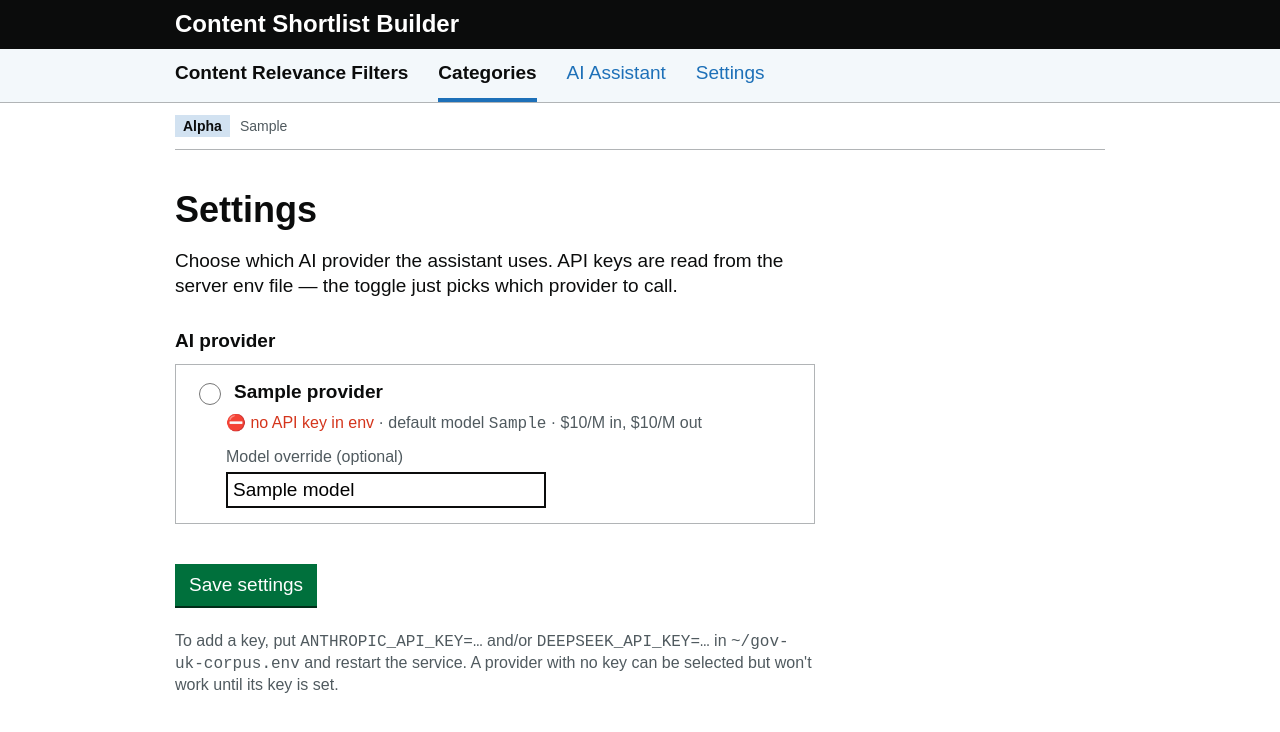
After one commit to Underwoodt/gov-uk-corpus, a FastAPI app: template webapp/templates/settings.html in a window 1280 px wide. The commit adds this page. Shown: the top 732 px of the page. Run offline with FastAPI, Linux system fonts and the light colour scheme; the template is opened without the code that fills it: most values are stand-ins (such as "Sample title", 1, 10 or a date in 2020).

Commit message:
Add Settings page to switch AI provider (Anthropic / DeepSeek)
New Settings nav item + /settings page: pick the AI provider in the UI, stored in
a new app_settings table (settings.py). Provider presets in code; keys from env,
with the page showing which providers have a key. Optional per-provider model
override. The assistant resolves the active provider per request.

Co-Authored-By: Claude Opus 4.8 <noreply@anthropic.com>

```diff
--- a/govuk_corpus/schema.sql
+++ b/govuk_corpus/schema.sql
@@ -122,6 +122,12 @@ CREATE TABLE IF NOT EXISTS organisation_hierarchy (
 CREATE INDEX IF NOT EXISTS idx_org_hier_parent ON organisation_hierarchy(parent_slug);
 CREATE INDEX IF NOT EXISTS idx_org_hier_child  ON organisation_hierarchy(child_slug);
 
+-- Small key/value app settings (e.g. which AI provider the UI uses).
+CREATE TABLE IF NOT EXISTS app_settings (
+    key   TEXT PRIMARY KEY,
+    value TEXT
+);
+
 -- Per-page funnel audit for a category. Starting point is the organisation
 -- filter (so we never log the whole corpus): every row passed the org filter,
 -- and `outcome` says where it then dropped, or that it was included.
--- a/govuk_corpus/schema_pg.sql
+++ b/govuk_corpus/schema_pg.sql
@@ -108,6 +108,12 @@ CREATE TABLE IF NOT EXISTS organisation_hierarchy (
 CREATE INDEX IF NOT EXISTS idx_org_hier_parent ON organisation_hierarchy(parent_slug);
 CREATE INDEX IF NOT EXISTS idx_org_hier_child  ON organisation_hierarchy(child_slug);
 
+-- Small key/value app settings (e.g. which AI provider the UI uses).
+CREATE TABLE IF NOT EXISTS app_settings (
+    key   text PRIMARY KEY,
+    value text
+);
+
 -- Per-page funnel audit for a category (starting point = organisation filter).
 CREATE TABLE IF NOT EXISTS category_audit (
     category_id  bigint NOT NULL,
--- a/webapp/app.py
+++ b/webapp/app.py
@@ -32,7 +32,7 @@ from starlette.concurrency import run_in_threadpool
 
 from govuk_corpus import audit
 from govuk_corpus import categories as cat
-from govuk_corpus import orgs, shortlist
+from govuk_corpus import orgs, settings, shortlist
 from govuk_corpus.backend import db
 
 HERE = os.path.dirname(os.path.abspath(__file__))
@@ -144,35 +144,56 @@ def ctx(conn, request: Request, **extra) -> dict:
 
 
 # ---- AI Assistant (temporary prototype) ---------------------------------
-# Uses the anthropic SDK. Defaults to the real Claude API; point AI_BASE_URL at
-# any Anthropic-compatible endpoint (e.g. DeepSeek's) to switch provider.
-#   Key:  ANTHROPIC_API_KEY | AI_API_KEY | DEEPSEEK_API_KEY  (first set wins)
-#   AI_BASE_URL  empty => Anthropic default (api.anthropic.com); set to override
-#   AI_MODEL     default claude-haiku-4-5 (fast + cheap)
-#   AI_PRICE_*   USD per 1M tokens (defaults ~ Claude Haiku; override per model)
-AI_BASE_URL = os.getenv("AI_BASE_URL", "").strip()
-AI_MODEL = os.getenv("AI_MODEL", "claude-haiku-4-5-20251001")
-AI_PRICE_INPUT_PER_M = float(os.getenv("AI_PRICE_INPUT_PER_M", "1.0"))
-AI_PRICE_OUTPUT_PER_M = float(os.getenv("AI_PRICE_OUTPUT_PER_M", "5.0"))
+# Provider is chosen in the UI (Settings page) and stored in app_settings.
+# API keys still come from env; the toggle just picks which provider to use.
+PROVIDERS = {
+    "anthropic": {"label": "Anthropic (Claude)", "base_url": "",
+                  "model": "claude-haiku-4-5-20251001",
+                  "key_envs": ("ANTHROPIC_API_KEY", "AI_API_KEY"),
+                  "price_in": 1.0, "price_out": 5.0},
+    "deepseek": {"label": "DeepSeek", "base_url": "https://api.deepseek.com/anthropic",
+                 "model": "deepseek-chat",
+                 "key_envs": ("DEEPSEEK_API_KEY", "AI_API_KEY"),
+                 "price_in": 0.27, "price_out": 1.10},
+}
+DEFAULT_PROVIDER = "anthropic"
 
 
-def _ai_reply(system: str, prompt: str) -> dict:
-    key = (os.getenv("ANTHROPIC_API_KEY") or os.getenv("AI_API_KEY")
-           or os.getenv("DEEPSEEK_API_KEY"))
-    if not key:
-        return {"error": "No API key set. Add ANTHROPIC_API_KEY to ~/gov-uk-corpus.env and restart."}
+def _provider_key(provider: str) -> Optional[str]:
+    for env in PROVIDERS[provider]["key_envs"]:
+        v = os.getenv(env)
+        if v:
+            return v
+    return None
+
+
+def _ai_config(conn) -> dict:
+    """Resolve the active AI provider config from settings + env."""
+    prov = settings.get_setting(conn, "ai_provider", os.getenv("AI_PROVIDER", DEFAULT_PROVIDER))
+    if prov not in PROVIDERS:
+        prov = DEFAULT_PROVIDER
+    p = PROVIDERS[prov]
+    model = settings.get_setting(conn, f"ai_model_{prov}", "") or p["model"]
+    return {"provider": prov, "label": p["label"], "base_url": p["base_url"], "model": model,
+            "key": _provider_key(prov), "has_key": _provider_key(prov) is not None,
+            "price_in": p["price_in"], "price_out": p["price_out"]}
+
+
+def _ai_reply(config: dict, system: str, prompt: str) -> dict:
+    if not config.get("key"):
+        return {"error": f"No API key set for {config['label']}. Add its key to "
+                f"~/gov-uk-corpus.env and restart, or pick a provider that has one in Settings."}
     try:
         import anthropic
     except Exception:
         return {"error": "The 'anthropic' package is not installed. Run: pip install -r requirements.txt"}
     try:
-        # Short timeout + no retries so a hang fails fast and visibly.
-        client_kwargs = dict(api_key=key, timeout=float(os.getenv("AI_TIMEOUT", "45")),
+        client_kwargs = dict(api_key=config["key"], timeout=float(os.getenv("AI_TIMEOUT", "45")),
                              max_retries=0)
-        if AI_BASE_URL:                      # empty => anthropic SDK default (Claude API)
-            client_kwargs["base_url"] = AI_BASE_URL
+        if config["base_url"]:               # empty => anthropic SDK default (Claude API)
+            client_kwargs["base_url"] = config["base_url"]
         client = anthropic.Anthropic(**client_kwargs)
-        kwargs = dict(model=AI_MODEL, max_tokens=1024,
+        kwargs = dict(model=config["model"], max_tokens=1024,
                       messages=[{"role": "user", "content": prompt}])
         if system.strip():
             kwargs["system"] = system.strip()
@@ -183,15 +204,14 @@ def _ai_reply(system: str, prompt: str) -> dict:
         out_tok = getattr(usage, "output_tokens", None)
         cost = None
         if in_tok is not None and out_tok is not None:
-            cost = round((in_tok / 1e6) * AI_PRICE_INPUT_PER_M
-                         + (out_tok / 1e6) * AI_PRICE_OUTPUT_PER_M, 6)
-        return {"reply": text, "model": AI_MODEL,
+            cost = round((in_tok / 1e6) * config["price_in"]
+                         + (out_tok / 1e6) * config["price_out"], 6)
+        return {"reply": text, "model": config["model"], "provider": config["provider"],
                 "input_tokens": in_tok, "output_tokens": out_tok, "cost_usd": cost,
-                "price_input_per_m": AI_PRICE_INPUT_PER_M,
-                "price_output_per_m": AI_PRICE_OUTPUT_PER_M}
+                "price_input_per_m": config["price_in"], "price_output_per_m": config["price_out"]}
     except Exception as e:  # network / auth / API errors surfaced to the page
-        logging.getLogger("assistant").exception("AI call failed (base=%s model=%s)",
-                                                 AI_BASE_URL, AI_MODEL)
+        logging.getLogger("assistant").exception("AI call failed (provider=%s model=%s)",
+                                                 config.get("provider"), config.get("model"))
         return {"error": f"{type(e).__name__}: {e}"}
 
 
@@ -567,9 +587,11 @@ def assistant_page(request: Request):
     if not authed(request):
         return login_redirect(request)
     conn = connect()
+    cfg = _ai_config(conn)
     resp = templates.TemplateResponse("assistant.html", ctx(
-        conn, request, active_nav="assistant", model=AI_MODEL,
-        base_url=AI_BASE_URL or "api.anthropic.com (Claude default)"))
+        conn, request, active_nav="assistant", model=cfg["model"],
+        provider_label=cfg["label"], has_key=cfg["has_key"],
+        base_url=cfg["base_url"] or "api.anthropic.com (Claude default)"))
     conn.close()
     return resp
 
@@ -583,9 +605,46 @@ async def api_assistant(request: Request):
     system = (form.get("system") or "").strip()
     if not prompt:
         return JSONResponse({"error": "Enter a prompt."}, status_code=400)
+    conn = connect()
+    cfg = _ai_config(conn)
+    conn.close()
     # Run the blocking SDK call off the event loop so one slow request can't stall the app.
-    result = await run_in_threadpool(_ai_reply, system, prompt)
+    result = await run_in_threadpool(_ai_reply, cfg, system, prompt)
     return JSONResponse(result)
+
+
+@app.get("/settings", response_class=HTMLResponse)
+def settings_page(request: Request, saved: int = 0):
+    if not authed(request):
+        return login_redirect(request)
+    conn = connect()
+    current = settings.get_setting(conn, "ai_provider", DEFAULT_PROVIDER)
+    provs = []
+    for key, p in PROVIDERS.items():
+        provs.append({"key": key, "label": p["label"], "default_model": p["model"],
+                      "model": settings.get_setting(conn, f"ai_model_{key}", "") or "",
+                      "has_key": _provider_key(key) is not None,
+                      "price_in": p["price_in"], "price_out": p["price_out"]})
+    resp = templates.TemplateResponse("settings.html", ctx(
+        conn, request, active_nav="settings", providers=provs, current=current, saved=saved))
+    conn.close()
+    return resp
+
+
+@app.post("/settings")
+async def save_settings(request: Request):
+    if not authed(request):
+        return login_redirect(request)
+    form = await request.form()
+    provider = form.get("ai_provider") or DEFAULT_PROVIDER
+    if provider not in PROVIDERS:
+        provider = DEFAULT_PROVIDER
+    conn = connect()
+    settings.set_setting(conn, "ai_provider", provider)
+    for key in PROVIDERS:
+        settings.set_setting(conn, f"ai_model_{key}", (form.get(f"model_{key}") or "").strip())
+    conn.close()
+    return RedirectResponse(url=str(request.url_for("settings_page")) + "?saved=1", status_code=303)
 
 
 @app.on_event("startup")
--- a/webapp/templates/base.html
+++ b/webapp/templates/base.html
@@ -12,8 +12,9 @@
 
   <div class="navbar"><div class="wrap inner">
     <span class="service">Content Relevance Filters</span>
-    <a href="{{ url_for('list_categories_page') }}" class="{{ 'active' if active_nav != 'assistant' }}">Categories</a>
+    <a href="{{ url_for('list_categories_page') }}" class="{{ 'active' if active_nav not in ['assistant','settings'] }}">Categories</a>
     <a href="{{ url_for('assistant_page') }}" class="{{ 'active' if active_nav == 'assistant' }}">AI Assistant</a>
+    <a href="{{ url_for('settings_page') }}" class="{{ 'active' if active_nav == 'settings' }}">Settings</a>
   </div></div>
 
   <div class="wrap body">
--- /dev/null
+++ b/webapp/templates/settings.html
@@ -0,0 +1,46 @@
+{% extends "base.html" %}
+{% block title %}Settings{% endblock %}
+{% block content %}
+
+  {% if saved %}<div class="success">Settings saved.</div>{% endif %}
+
+  <h1>Settings</h1>
+  <p class="lede" style="margin:0 0 30px;">Choose which AI provider the assistant uses. API keys are read from
+    the server env file — the toggle just picks which provider to call.</p>
+
+  <form method="post" action="{{ url_for('save_settings') }}">
+    <div class="field">
+      <label class="q">AI provider</label>
+      <div style="display:flex;flex-direction:column;gap:20px;max-width:640px;margin-top:10px;">
+        {% for p in providers %}
+        <div style="border:1px solid var(--grey-border);padding:15px 18px;">
+          <label class="check" style="font-size:19px;">
+            <input type="radio" name="ai_provider" value="{{ p.key }}" {{ 'checked' if current == p.key }}
+              style="width:22px;height:22px;accent-color:var(--black);">
+            <strong>{{ p.label }}</strong>
+          </label>
+          <p class="secondary" style="margin:8px 0 0 32px;">
+            {% if p.has_key %}<span style="color:var(--green);">✅ API key found</span>{% else %}
+            <span style="color:#d4351c;">⛔ no API key in env</span>{% endif %}
+            · default model <code>{{ p.default_model }}</code>
+            · ${{ p.price_in }}/M in, ${{ p.price_out }}/M out
+          </p>
+          <div style="margin:12px 0 0 32px;">
+            <label class="secondary" for="model_{{ p.key }}" style="display:block;margin-bottom:4px;">
+              Model override (optional)</label>
+            <input id="model_{{ p.key }}" name="model_{{ p.key }}" type="text" class="narrow"
+              value="{{ p.model }}" placeholder="{{ p.default_model }}">
+          </div>
+        </div>
+        {% endfor %}
+      </div>
+    </div>
+
+    <button class="btn" type="submit">Save settings</button>
+  </form>
+
+  <p class="secondary" style="margin-top:25px;max-width:640px;">
+    To add a key, put <code>ANTHROPIC_API_KEY=…</code> and/or <code>DEEPSEEK_API_KEY=…</code> in
+    <code>~/gov-uk-corpus.env</code> and restart the service. A provider with no key can be selected but
+    won't work until its key is set.</p>
+{% endblock %}
```
Also changed, not shown: govuk_corpus/settings.py (added, +24 -0 lines).
